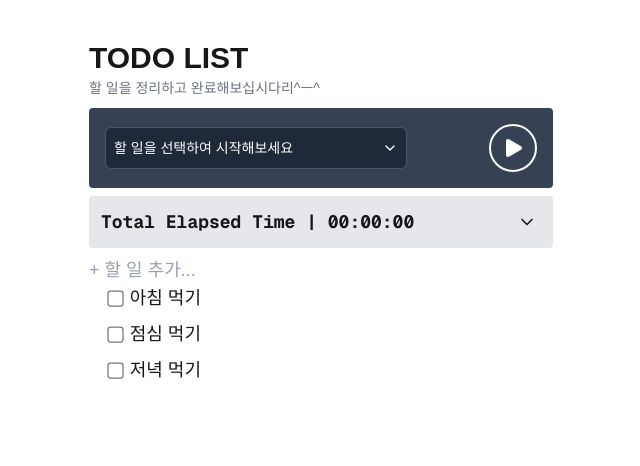
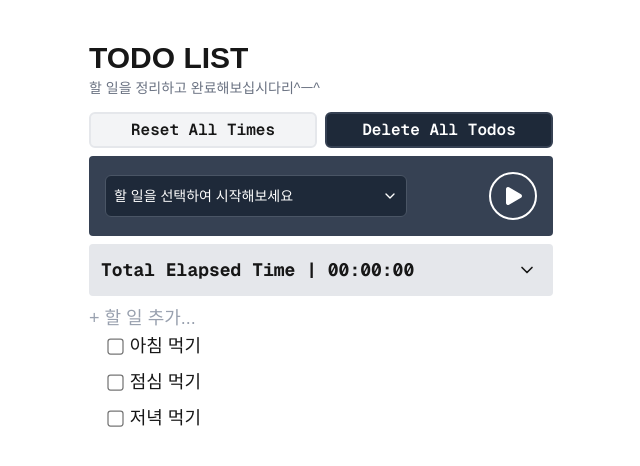
Before and after one commit to Rodgershyeonsik/toy-todo, a Next.js app: page / in a window 1280 px wide. Shown: the top 466 px of the page, without its empty margins (319-959 px from the left). Built offline with nearby package versions, Linux system fonts and the light colour scheme.

Commit message:
feat: add UI buttons for resetting and deleting all todos

```diff
--- a/app/page.tsx
+++ b/app/page.tsx
@@ -19,6 +19,7 @@ import TodoItem from "@/components/TodoItem";
 import { TimerStep } from "@/types/timer";
 import TaskPlayer from "@/components/TaskPlayer";
 import Dashbaord from "@/components/Dashboard";
+import { basicButtonCn, flexCenterCn } from "@/constants/styles";
 
 export default function Home() {
   const [todos, setTodos] = useState<Todo[]>([
@@ -172,6 +173,18 @@ export default function Home() {
           <span className="text-sm text-gray-500">
             할 일을 정리하고 완료해보십시다리^ㅡ^
           </span>
+          <div className="flex justify-end gap-2 mt-3">
+            <button
+              className={`${flexCenterCn} ${basicButtonCn} flex-1 border-gray-200 bg-gray-100 hover:bg-black/20`}
+            >
+              Reset All Times
+            </button>
+            <button
+              className={`${flexCenterCn} ${basicButtonCn} flex-1 text-white border-gray-700 bg-gray-800 hover:bg-black/60`}
+            >
+              Delete All Todos
+            </button>
+          </div>
           <TaskPlayer
             timerStatus={timerStatus}
             todos={todos}
--- a/constants/styles.ts
+++ b/constants/styles.ts
@@ -1,2 +1,3 @@
 export const flexCenterCn = "flex justify-center items-center";
 export const flexBetweenCn = "flex justify-between items-center";
+export const basicButtonCn = `${flexCenterCn} py-1 px-3 border-2 rounded-md font-mono font-semibold transition-colors`;
```
